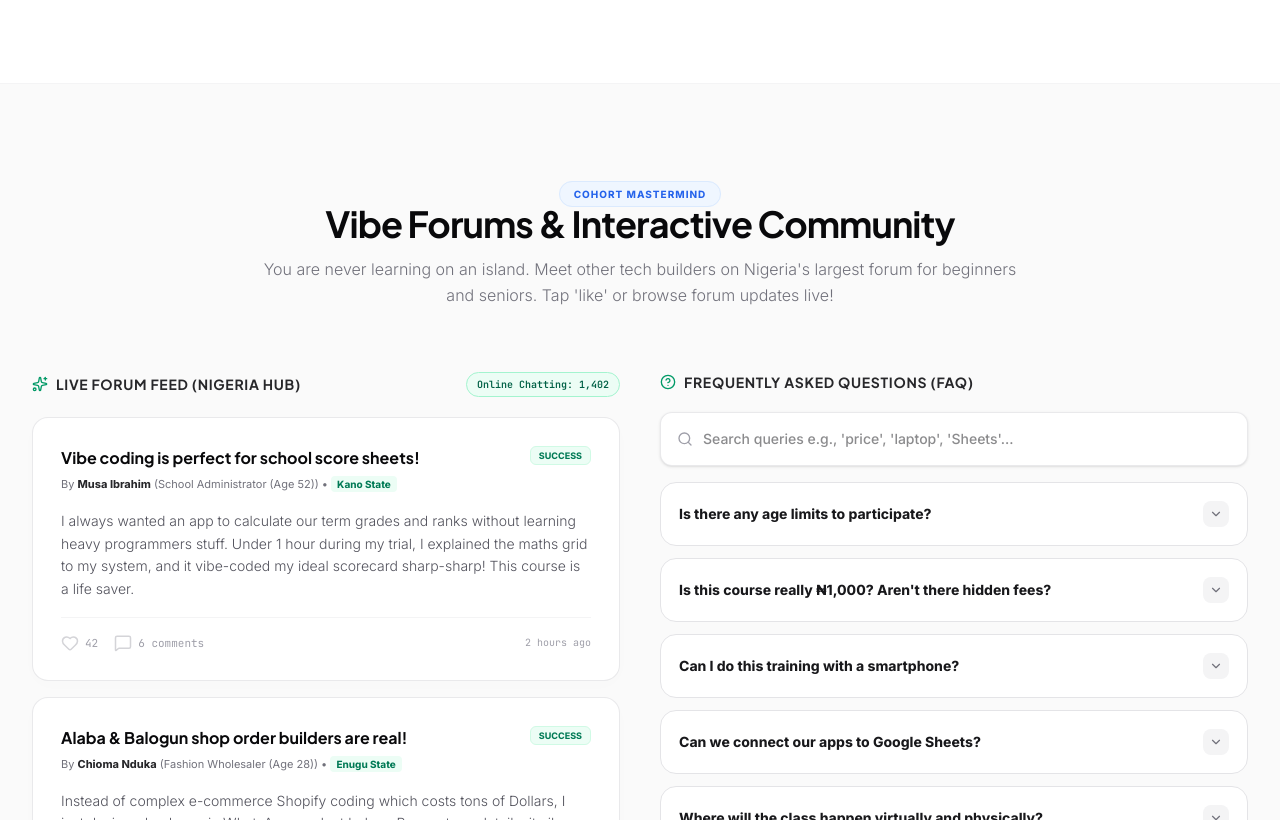
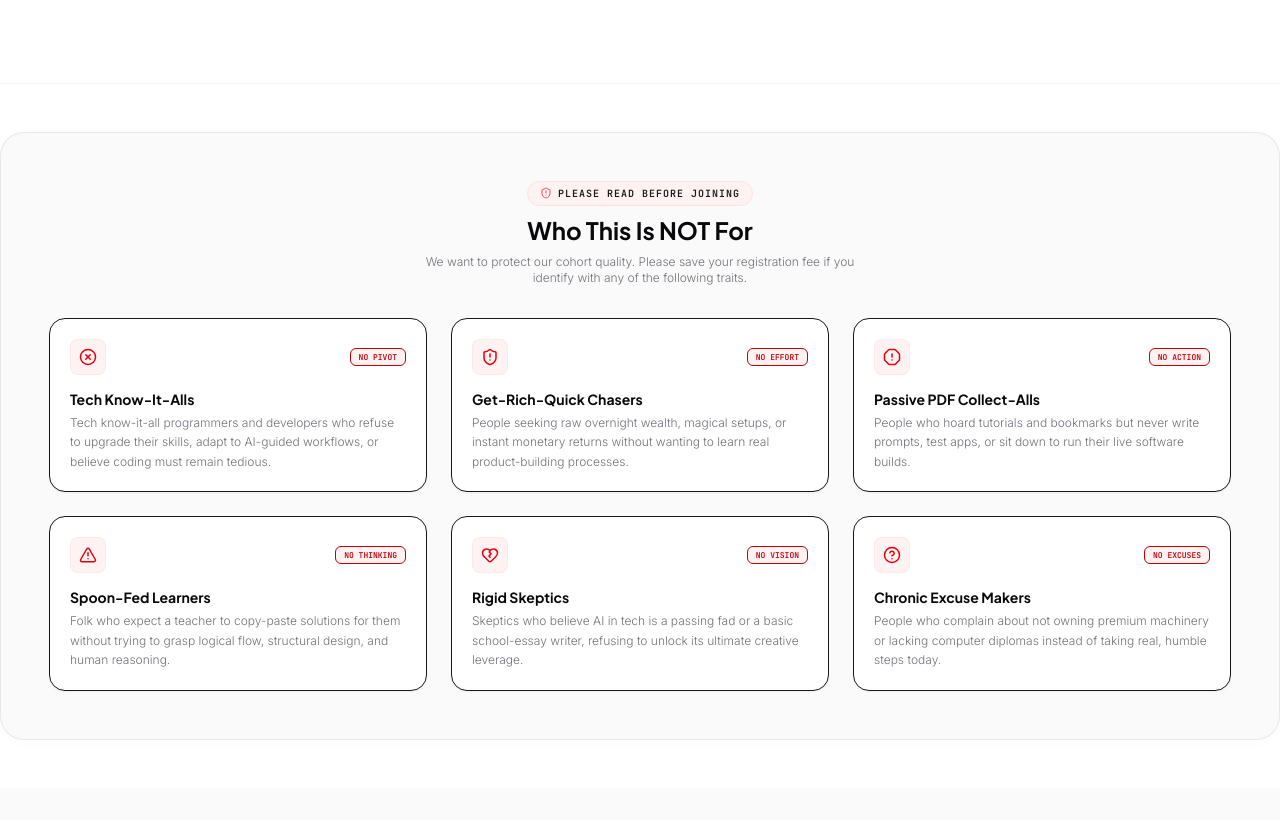
Before and after one commit to d9linkx/vcprince, a React (Vite) app: page / in a window 1280 px wide. Shown: the part 1980-2800 px from the top of the page. Built offline with nearby package versions, Linux system fonts and the light colour scheme.

Commit message:
feat: add "Not For" section to landing and masterclass pages
Introduced the `NotForSection` component to clearly define target audience expectations and filter for committed learners, integrating it into both the main landing page and the masterclass view.

```diff
--- a/src/App.tsx
+++ b/src/App.tsx
@@ -6,7 +6,13 @@ import RegistrationForm from './components/RegistrationForm';
 import SuccessPage from './components/SuccessPage';
 import MasterclassPage from './components/MasterclassPage';
 import MasterclassForm from './components/MasterclassForm';
-import { Terminal, Shield, Activity, Star } from 'lucide-react';
+import NotForSection from './components/NotForSection';
+import {
+  Terminal,
+  Shield,
+  Activity,
+  Star
+} from 'lucide-react';
 import { RegistrationDetails } from './types';
 import { getCohortMonthYearString } from './lib/dates';
 
@@ -147,6 +153,9 @@ export default function App() {
             {/* Section 2: Path Schedules Selection (Virtual vs Physical) */}
             <ScheduleSection />
 
+            {/* Who This Is NOT For Section */}
+            <NotForSection />
+
             {/* Section 3: Public Mastermind Forums & FAQs list */}
             <CommunitySection />
           </div>
--- a/src/components/MasterclassPage.tsx
+++ b/src/components/MasterclassPage.tsx
@@ -1,5 +1,6 @@
 import React from 'react';
 import { motion } from 'motion/react';
+import NotForSection from './NotForSection';
 import {
   ArrowLeft,
   Sparkles,
@@ -537,6 +538,8 @@ export default function MasterclassPage({ onBack, onEnrollMasterclass }: Masterc
           />
         </div>
 
+        <NotForSection />
+
         {/* Section: What You'll Learn (Days Curriculum) */}
         <section className="bg-white border border-zinc-200 rounded-3xl p-8 sm:p-12 space-y-8 shadow-[0_4px_24px_rgba(0,0,0,0.01)]">
           <div className="text-center max-w-xl mx-auto space-y-2">
--- /dev/null
+++ b/src/components/NotForSection.tsx
@@ -0,0 +1,88 @@
+import React from 'react';
+import { motion } from 'motion/react';
+import { XCircle, AlertTriangle, ShieldAlert, Award, AlertOctagon, HelpCircle, HeartCrack } from 'lucide-react';
+
+export default function NotForSection() {
+  const notForItems = [
+    {
+      title: "Tech Know-It-Alls",
+      description: "Tech know-it-all programmers and developers who refuse to upgrade their skills, adapt to AI-guided workflows, or believe coding must remain tedious.",
+      icon: XCircle,
+      badge: "No Pivot"
+    },
+    {
+      title: "Get-Rich-Quick Chasers",
+      description: "People seeking raw overnight wealth, magical setups, or instant monetary returns without wanting to learn real product-building processes.",
+      icon: ShieldAlert,
+      badge: "No Effort"
+    },
+    {
+      title: "Passive PDF Collect-Alls",
+      description: "People who hoard tutorials and bookmarks but never write prompts, test apps, or sit down to run their live software builds.",
+      icon: AlertOctagon,
+      badge: "No Action"
+    },
+    {
+      title: "Spoon-Fed Learners",
+      description: "Folk who expect a teacher to copy-paste solutions for them without trying to grasp logical flow, structural design, and human reasoning.",
+      icon: AlertTriangle,
+      badge: "No Thinking"
+    },
+    {
+      title: "Rigid Skeptics",
+      description: "Skeptics who believe AI in tech is a passing fad or a basic school-essay writer, refusing to unlock its ultimate creative leverage.",
+      icon: HeartCrack,
+      badge: "No Vision"
+    },
+    {
+      title: "Chronic Excuse Makers",
+      description: "People who complain about not owning premium machinery or lacking computer diplomas instead of taking real, humble steps today.",
+      icon: HelpCircle,
+      badge: "No Excuses"
+    }
+  ];
+
+  return (
+    <section className="bg-zinc-50 border border-zinc-200/80 rounded-3xl p-8 sm:p-12 space-y-8 shadow-[0_4px_24px_rgba(0,0,0,0.01)] my-12 animate-fade-in">
+      <div className="text-center max-w-xl mx-auto space-y-2">
+        <span className="text-[10px] font-mono tracking-widest text-red-650 bg-red-50 border border-red-100 px-3 py-1 rounded-full uppercase font-black inline-flex items-center gap-1.5">
+          <ShieldAlert className="h-3 w-3 text-red-600 animate-pulse" />
+          <span>PLEASE READ BEFORE JOINING</span>
+        </span>
+        <h3 className="text-2xl font-black text-zinc-950 font-display">Who This Is NOT For</h3>
+        <p className="text-xs text-zinc-500 font-sans font-light max-w-md mx-auto">
+          We want to protect our cohort quality. Please save your registration fee if you identify with any of the following traits.
+        </p>
+      </div>
+
+      <div className="grid grid-cols-1 sm:grid-cols-2 lg:grid-cols-3 gap-6">
+        {notForItems.map((item, idx) => {
+          const IconComponent = item.icon;
+          return (
+            <div
+              key={idx}
+              className="bg-white border border-zinc-150 rounded-2xl p-5 space-y-3.5 hover:border-zinc-300 transition-all duration-150 shadow-xs relative"
+            >
+              <div className="flex justify-between items-center">
+                <span className="p-2 bg-red-50 text-red-600 rounded-lg border border-red-100/55">
+                  <IconComponent className="h-4.5 w-4.5" />
+                </span>
+                <span className="text-[8px] font-mono font-black uppercase text-red-700 bg-red-50 border border-red-150 px-2 py-0.5 rounded-md">
+                  {item.badge}
+                </span>
+              </div>
+              <div className="space-y-1">
+                <h4 className="text-sm font-extrabold text-zinc-950 font-display">
+                  {item.title}
+                </h4>
+                <p className="text-xs text-zinc-500 leading-relaxed font-sans font-light">
+                  {item.description}
+                </p>
+              </div>
+            </div>
+          );
+        })}
+      </div>
+    </section>
+  );
+}
```
